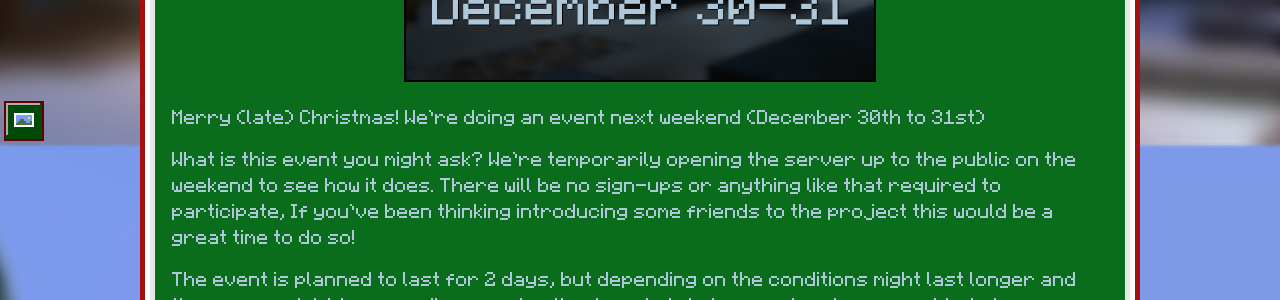
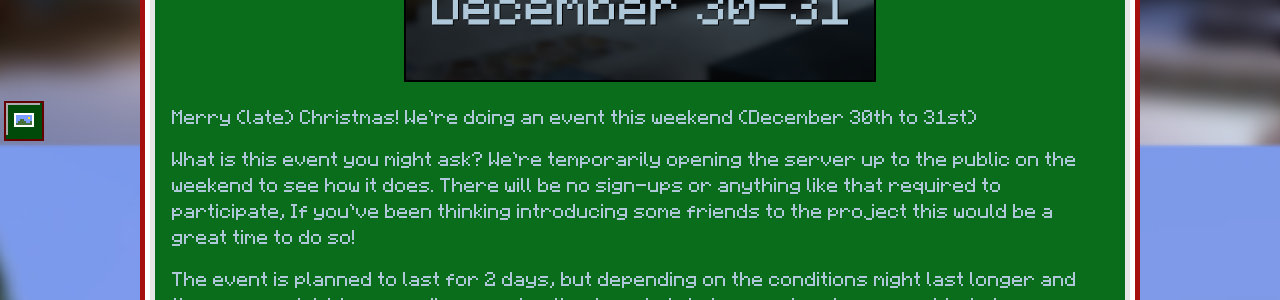
Before and after one commit to Legacy-Edition-Minigames/Website, a Jekyll site: the page built from _posts/blog/2023-12-27-domain copy.markdown, in a window 1280 px wide. Shown: the part 755-1055 px from the top of the page. Built offline with Jekyll 4.4.1, drawn with Linux system fonts in a browser that asks for light colours; some web fonts are replaced.

Commit message:
Small typo

```diff
--- a/_posts/blog/2023-12-27-domain copy.markdown
+++ b/_posts/blog/2023-12-27-domain copy.markdown
@@ -5,12 +5,12 @@ image: /assets/blog/late-christmas.png
 permalink: /blog/late-christmas
 type: blog
 preview-text: |
-  Merry (late) Christmas! We're doing an event next weekend (December 30th to 31st)
+  Merry (late) Christmas! We're doing an event this weekend (December 30th to 31st)
 main-text: |
   <script>
   var festiveMode = true
   </script>
-  Merry (late) Christmas! We're doing an event next weekend (December 30th to 31st)
+  Merry (late) Christmas! We're doing an event this weekend (December 30th to 31st)
 
   What is this event you might ask? We're temporarily opening the server up to the public on the weekend to see how it does. There will be no sign-ups or anything like that required to participate, If you've been thinking introducing some friends to the project this would be a great time to do so!
 
```
